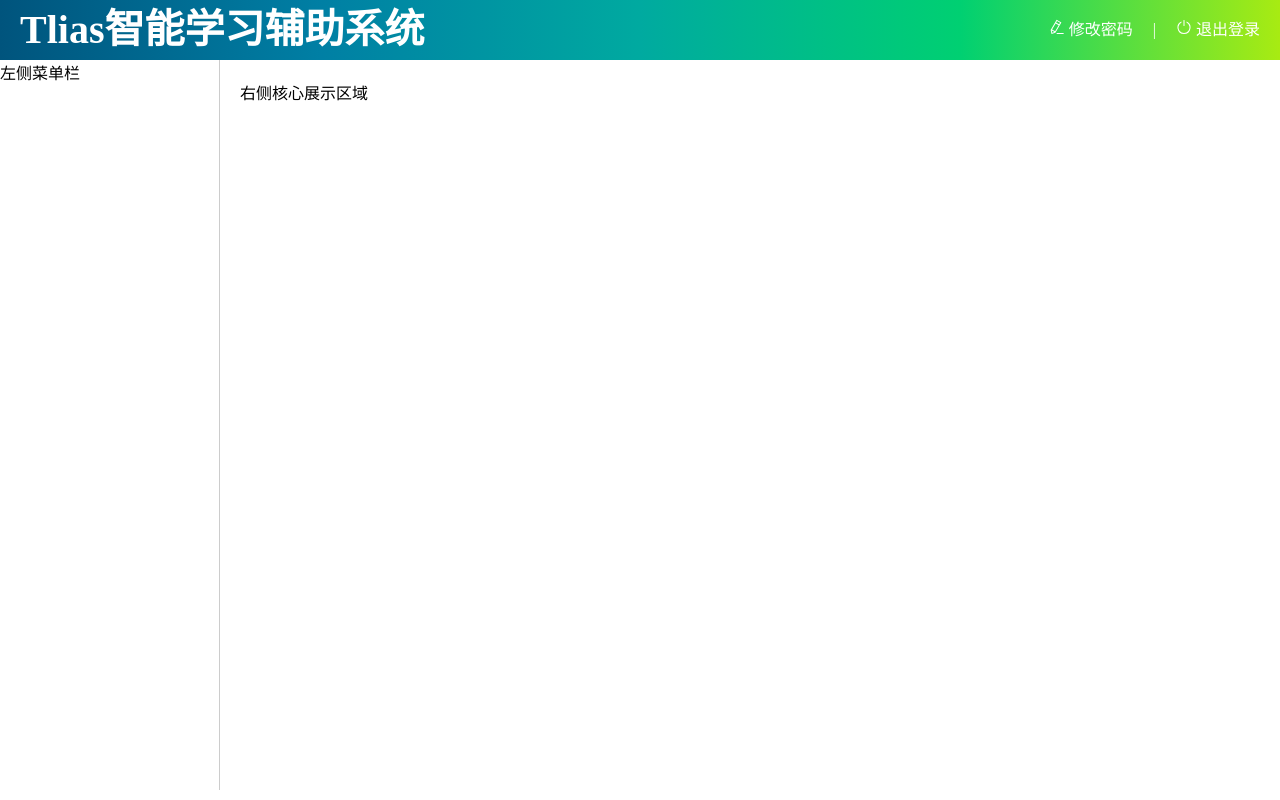
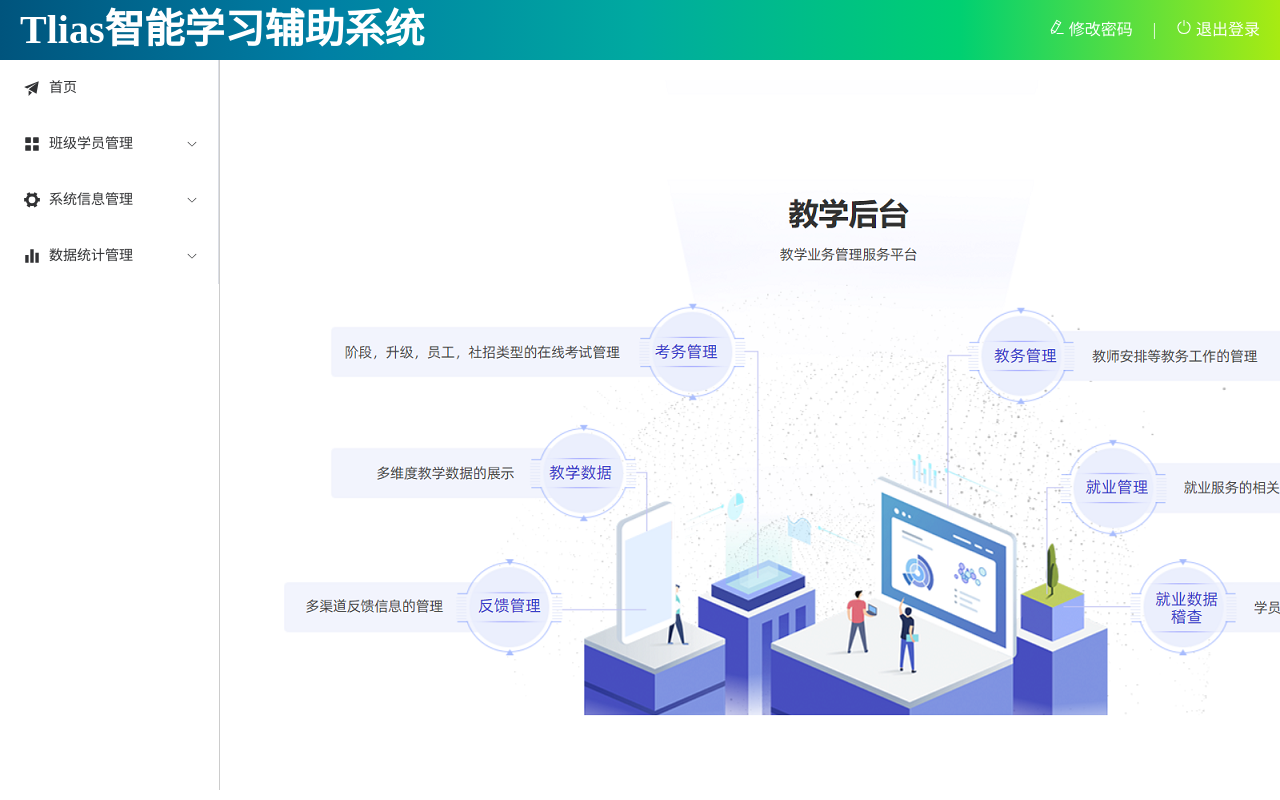
Before and after one commit to yang1248/tlias_managent, a Vue app: page /index in a window 1280 px wide. Built offline with nearby package versions, Linux system fonts and the light colour scheme.

Commit message:
左侧菜单栏

```diff
--- a/src/App.vue
+++ b/src/App.vue
@@ -1,10 +1,5 @@
-<script setup>
-//引入views/layout/index.vue命名为Layout
-import Layout from '@/views/layout/index.vue'
-</script>
-
 <template>
-  <Layout></Layout>
+  <router-view />
 </template>
 
 <style scoped></style>
--- a/src/router/index.js
+++ b/src/router/index.js
@@ -1,18 +1,36 @@
 import { createRouter, createWebHistory } from 'vue-router'
+
+import IndexView from '@/views/index/index.vue'
+import ClazzView from '@/views/clazz/index.vue'
+import DeptView from '@/views/dept/index.vue'
+import EmpView from '@/views/emp/index.vue'
+import LogView from '@/views/log/index.vue'
+import StuView from '@/views/stu/index.vue'
+import EmpReportView from '@/views/report/emp/index.vue'
+import StuReportView from '@/views/report/stu/index.vue'
+import LayoutView from '@/views/layout/index.vue'
+import LoginView from '@/views/login/index.vue'
 
 const router = createRouter({
   history: createWebHistory(import.meta.env.BASE_URL),
   routes: [
-    // {
-    //   path: '/',
-    //   name: 'home',
-    //   component: HomeView
-    // },
-    // {
-    //   path: '/about',
-    //   name: 'about',
-    //   component: () => import('../views/AboutView.vue')
-    // }
+    {
+      path: '/',
+      name: '',
+      component: LayoutView,
+      redirect: '/index', //重定向
+      children: [
+        { path: 'index', name: 'index', component: IndexView },
+        { path: 'clazz', name: 'clazz', component: ClazzView },
+        { path: 'stu', name: 'stu', component: StuView },
+        { path: 'dept', name: 'dept', component: DeptView },
+        { path: 'emp', name: 'emp', component: EmpView },
+        { path: 'log', name: 'log', component: LogView },
+        { path: 'empReport', name: 'empReport', component: EmpReportView },
+        { path: 'stuReport', name: 'stuReport', component: StuReportView }
+      ]
+    },
+    { path: '/login', name: 'login', component: LoginView }
   ]
 })
 
--- a/src/views/layout/index.vue
+++ b/src/views/layout/index.vue
@@ -1,4 +1,6 @@
-<script setup></script>
+<script setup>
+import { Menu, Promotion } from '@element-plus/icons-vue'
+</script>
 
 <template>
   <div class="common-layout">
@@ -18,9 +20,60 @@
 
       <el-container>
         <!-- 左侧菜单 -->
-        <el-aside width="200px" class="aside"> 左侧菜单栏 </el-aside>
+        <el-aside width="200px" class="aside">
+          <el-menu router>
+            <!-- 首页菜单 -->
+            <el-menu-item index="/index">
+              <el-icon><Promotion /></el-icon>首页
+            </el-menu-item>
 
-        <el-main> 右侧核心展示区域 </el-main>
+            <!-- 班级学员管理菜单 -->
+            <el-sub-menu index="/manage">
+              <template #title>
+                <el-icon><Menu /></el-icon>班级学员管理
+              </template>
+              <el-menu-item index="/clazz"
+                ><el-icon><HelpFilled /></el-icon>班级管理</el-menu-item
+              >
+              <el-menu-item index="/stu"
+                ><el-icon><UserFilled /></el-icon>学员管理</el-menu-item
+              >
+            </el-sub-menu>
+
+            <!-- 系统信息管理 -->
+            <el-sub-menu index="/system">
+              <template #title>
+                <el-icon><Tools /></el-icon>系统信息管理
+              </template>
+              <el-menu-item index="/dept"
+                ><el-icon><HelpFilled /></el-icon>部门管理</el-menu-item
+              >
+              <el-menu-item index="/emp"
+                ><el-icon><Avatar /></el-icon>员工管理</el-menu-item
+              >
+            </el-sub-menu>
+
+            <!-- 数据统计管理 -->
+            <el-sub-menu index="/report">
+              <template #title>
+                <el-icon><Histogram /></el-icon>数据统计管理
+              </template>
+              <el-menu-item index="/empReport"
+                ><el-icon><InfoFilled /></el-icon>员工信息统计</el-menu-item
+              >
+              <el-menu-item index="/stuReport"
+                ><el-icon><Share /></el-icon>学员信息统计</el-menu-item
+              >
+              <el-menu-item index="/log"
+                ><el-icon><Document /></el-icon>日志信息统计</el-menu-item
+              >
+            </el-sub-menu>
+          </el-menu>
+        </el-aside>
+
+        <el-main>
+          <router-view></router-view>
+        </el-main>
       </el-container>
     </el-container>
   </div>
```
